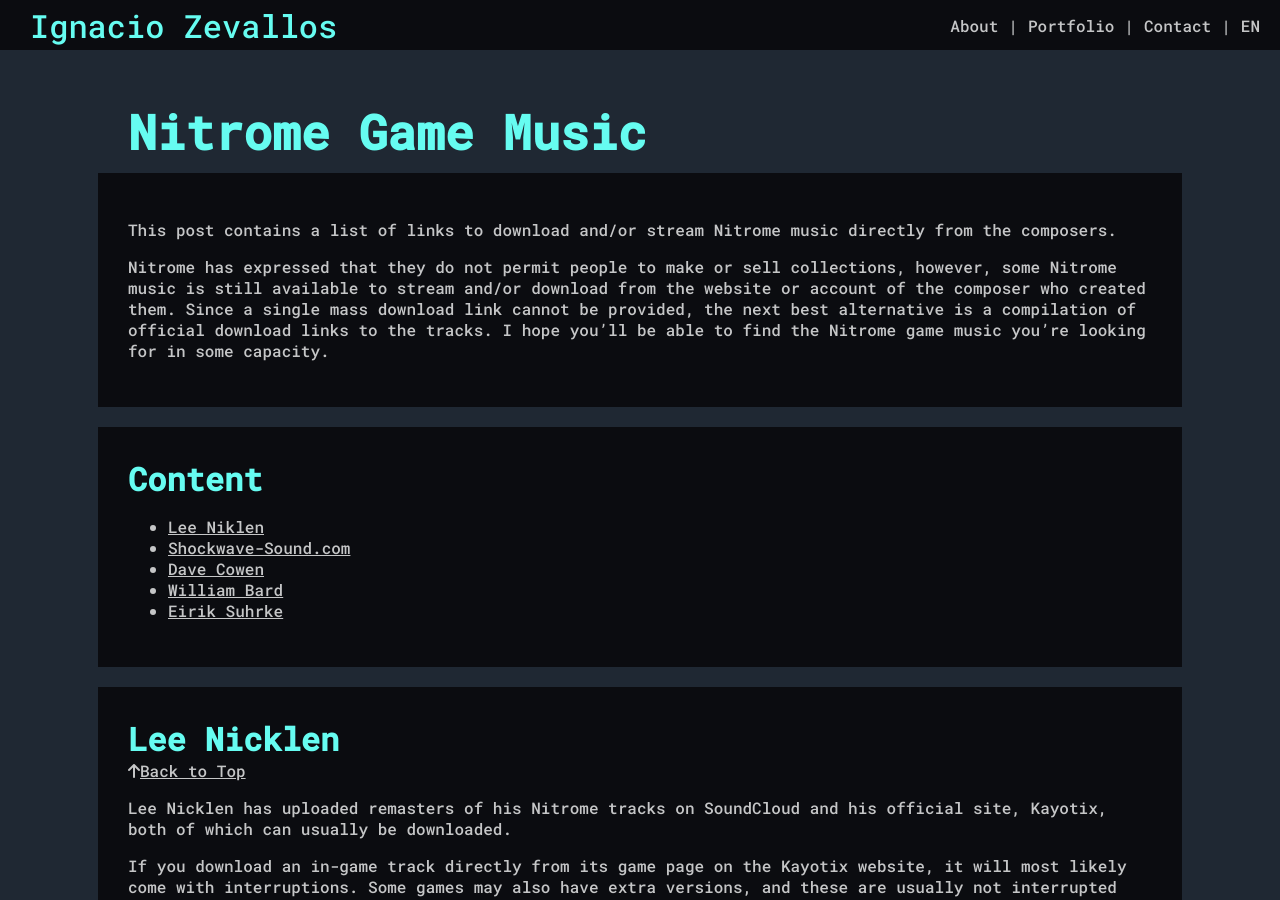
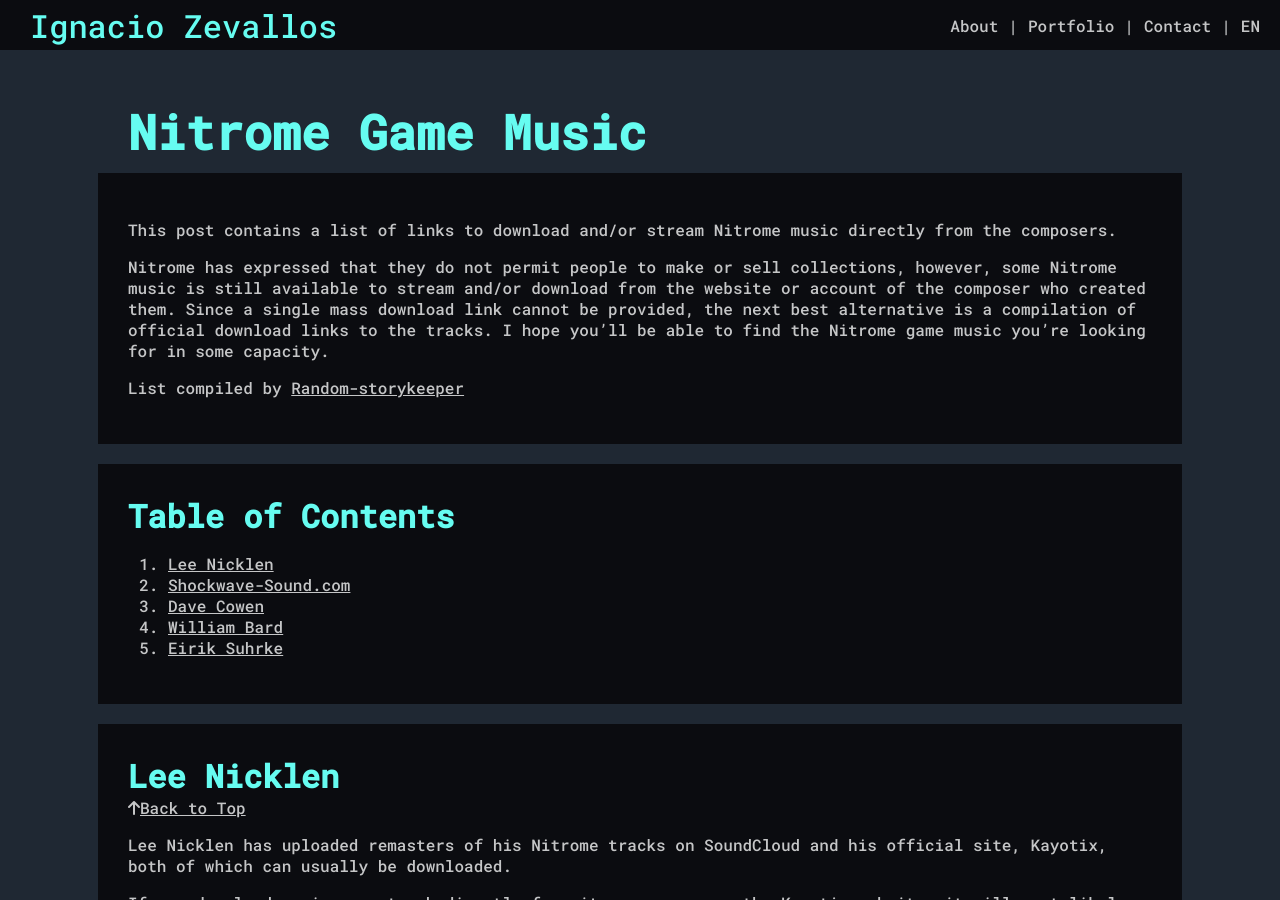
Before and after one commit to ijzm/ijzm.github.io, a Jekyll site: the page built from RandomStuff/NitromeMusic.html, in a window 1280 px wide and 900 px high. Built offline with Jekyll 4.4.1, drawn with Linux system fonts in a browser that asks for light colours; nearby versions of some CDN libraries.

Commit message:
RSK Fixes

```diff
--- a/RandomStuff/NitromeMusic.html
+++ b/RandomStuff/NitromeMusic.html
@@ -16,16 +16,17 @@ Nitrome Game Music
 available to stream and/or download from the website or account of the composer who created them. Since a single mass
 download link cannot be provided, the next best alternative is a compilation of official download links to the tracks. I
 hope you’ll be able to find the Nitrome game music you’re looking for in some capacity.</p>
+<p>List compiled by <a href="https://twitter.com/RandStoryKeeper">Random-storykeeper</a></p>
 </div>
 
 <a class="anchor" id="TOC"></a>
 <div class="FullBox">
 	<h2>
-		Content
+		Table of Contents
 	</h2>
-	<ul>
+	<ol>
 		<li>
-			<a href="#LeeNicklen">Lee Niklen</a>
+			<a href="#LeeNicklen">Lee Nicklen</a>
 		</li>
 		<li>
 			<a href="#ShockwaveSound">Shockwave-Sound.com</a>
@@ -39,7 +40,7 @@ hope you’ll be able to find the Nitrome game music you’re looking for in som
 		<li>
 			<a href="#EirikSuhrke">Eirik Suhrke</a>
 		</li>
-	</ul>
+	</ol>
 </div>
 
 <a class="anchor" id="LeeNicklen"></a>
@@ -57,7 +58,7 @@ hope you’ll be able to find the Nitrome game music you’re looking for in som
 <p>If a track cannot be found on Kayotix, it will most likely exist on SoundCloud.&nbsp;</p>
 <p>Note that many of the tracks are inconsistently named (particularly extras) across different platforms. The Kayotix
 	naming conventions will be used over SoundCloud’s whenever possible.</p>
-<blockquote>
+<i style="border: 2px solid var(--accent-font); display:block; padding: 10px 30px; margin: 10px 30px;">
 <p><strike>Striked out</strike> text indicates that all known versions of the track are either non-existent,
 	interrupted or have other major issues, eg. abruptly cut out sections in a Kayotix version of Final Ninja Extra
 	5.</p>
@@ -65,7 +66,7 @@ hope you’ll be able to find the Nitrome game music you’re looking for in som
 	track.&nbsp;“Alternate” as a subpoint under a specific track means that the downloads next to it are for
 	<i>alternative</i>&nbsp;versions of the track. These tracks typically consist of the same composition, but may
 	have additional sections or different instruments/arrangements.</p>
-</blockquote>
+</i>
 <ul>
 	<li><b>Hot Air</b></li>
 	<ul>
```
Lines whose indentation alone changed are shown as unchanged.
